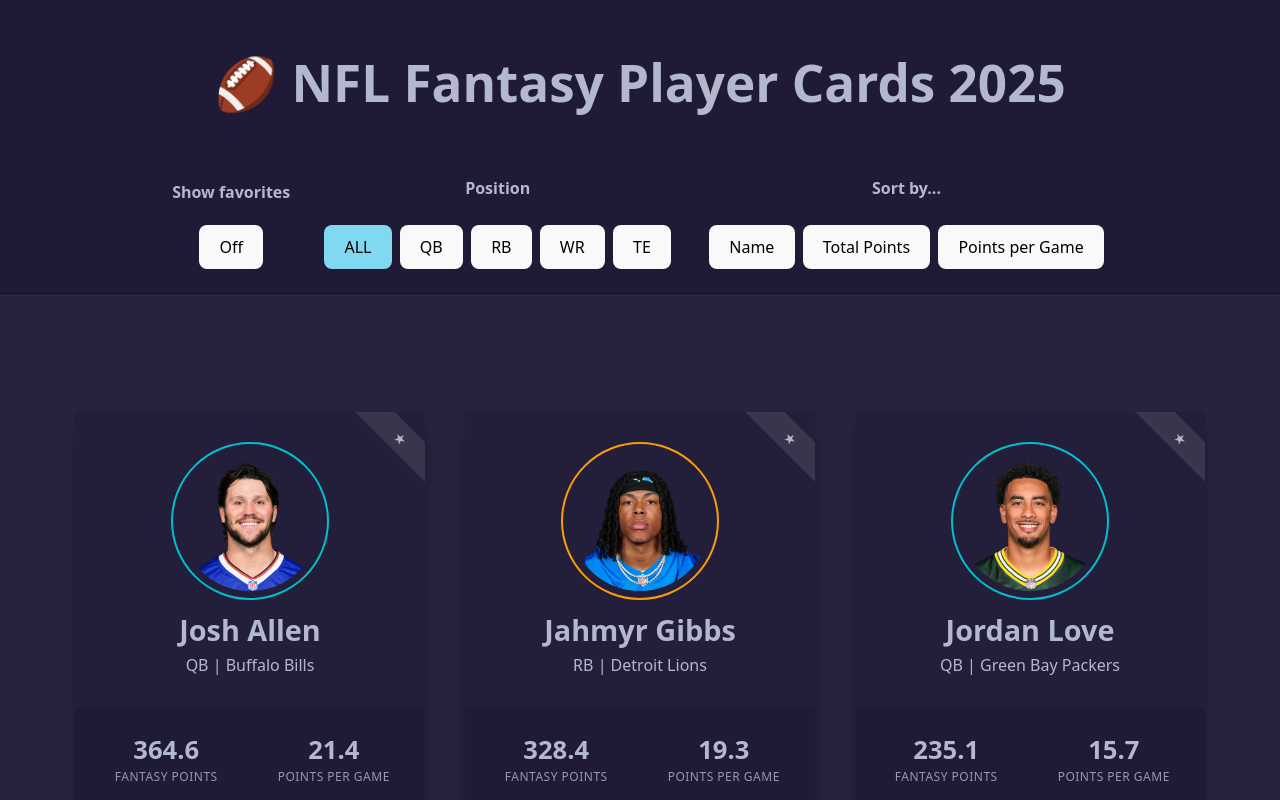
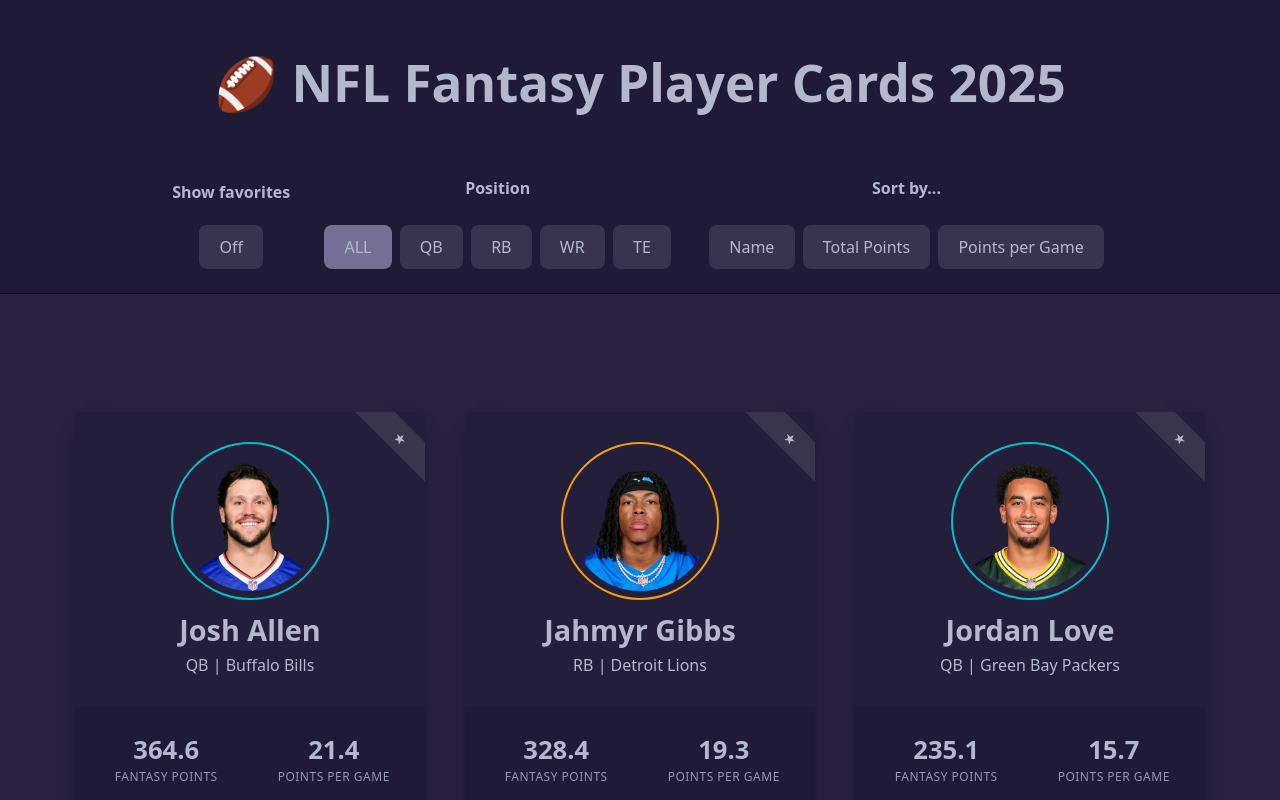
Before and after one commit to krausinski/nfl-fantasy-player-cards-25, a React (Vite) app: page / in a window 1280 px wide. Shown: the top 800 px of the page. Built offline with nearby package versions, Linux system fonts and the light colour scheme.

Commit message:
minor aesthetic changes to FilterPositionButton

```diff
--- a/src/App.css
+++ b/src/App.css
@@ -61,6 +61,11 @@
   /* background-color: aqua; */
 }
 
+.controls button {
+  background-color: #39344d;
+  color: #b3b8cd;
+}
+
 .controls div {
   /* margin: 0 10px; */
 }
--- a/src/components/FilterPositionButton.jsx
+++ b/src/components/FilterPositionButton.jsx
@@ -3,7 +3,7 @@
         <button
             style={{
                 margin:4,
-                backgroundColor: isActive ? "#80d9f0" : "",
+                backgroundColor: isActive ? "#756f96" : "",
             }}
             onClick={() => onClickFilterPos(posValue)}
         >
```
